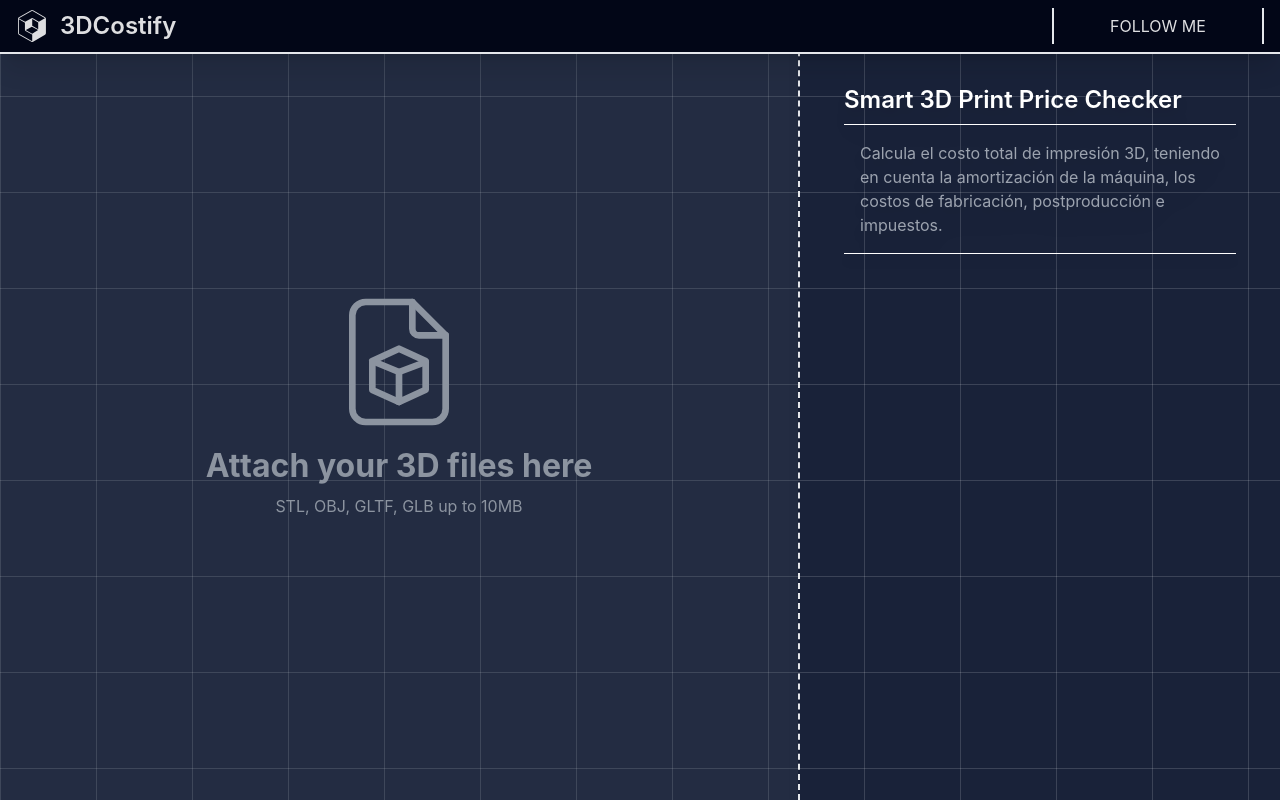
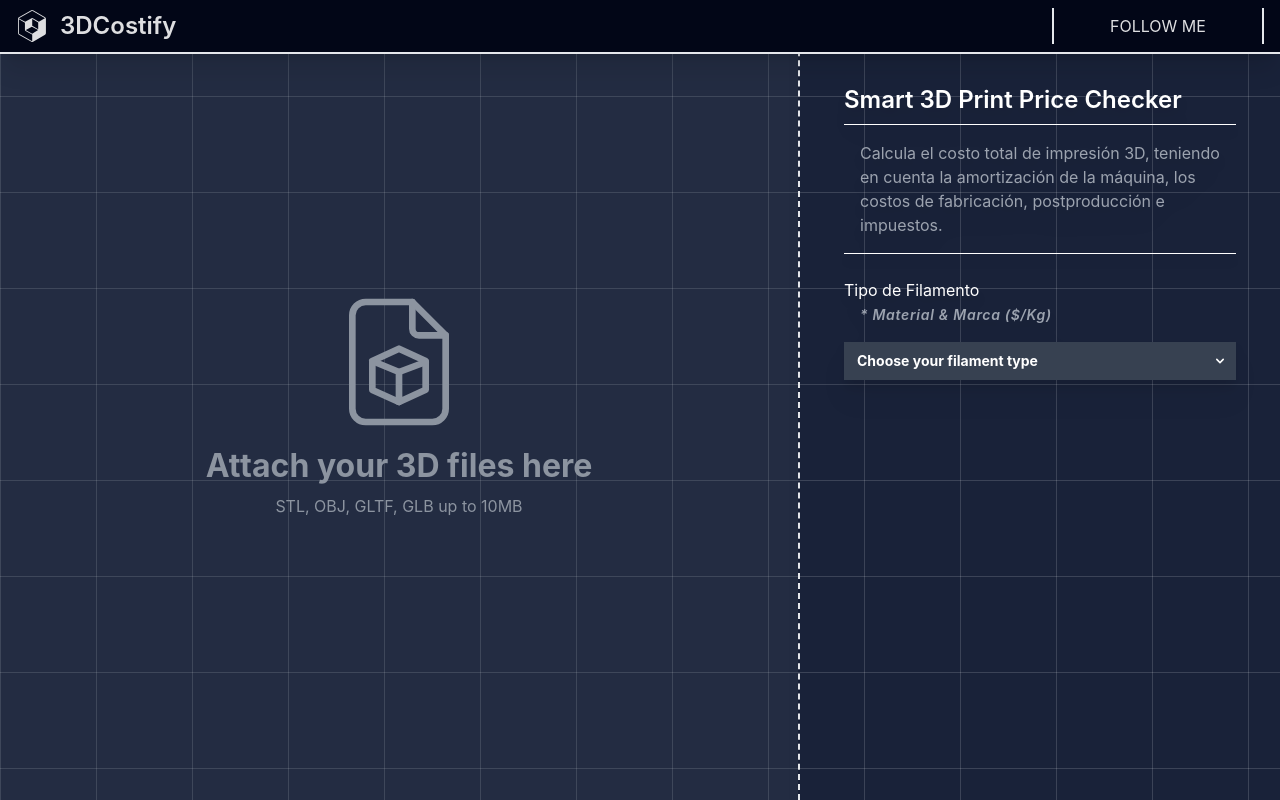
Before and after one commit to PEPAXD/3DPrint-CostCalc, a React (Vite) app: page / in a window 1280 px wide. Built offline with nearby package versions, Linux system fonts and the light colour scheme.

Commit message:
dropdownGroup

```diff
--- a/src/components/calculatorViewer.jsx
+++ b/src/components/calculatorViewer.jsx
@@ -1,4 +1,7 @@
 import React from "react";
+
+//import Component
+import Dropdowns from "./dropdowns";
 
 function calculatorViewer() {
   return (
@@ -20,13 +23,25 @@
 
                   <div className=" text-gray-400 my-4 text-base">
                     <p className="pl-4">
-                    Calcula el costo total de impresión 3D, teniendo en cuenta la amortización de la máquina, los costos de fabricación, postproducción e impuestos.
+                      Calcula el costo total de impresión 3D, teniendo en cuenta
+                      la amortización de la máquina, los costos de fabricación,
+                      postproducción e impuestos.
                     </p>
                   </div>
 
                   <hr className="border-t-1 border-white w-full" />
                   <br />
 
+                  <div class="xl:mt-0 w-full">
+                    <h5>Tipo de Filamento</h5>
+                    <cite className="pl-4 text-sm font-semibold text-gray-400 tracking-wider ">
+                      * Material &amp; Marca ($/Kg)
+                    </cite>
+
+                    <form className="my-4 flex gap-3">
+                      <Dropdowns />
+                    </form>
+                  </div>
                 </div>
               </div>
             </div>
--- /dev/null
+++ b/src/components/dropdowns.jsx
@@ -0,0 +1,60 @@
+import React from "react";
+
+function dropdowns() {
+  return (
+    <>
+      <fieldset className="w-full">
+        <label for="Filamento" className="sr-only">
+          Filamento
+        </label>
+        <div className="relative">
+          <select
+            id="Filamento"
+            name="Filamento"
+            className="appearance-none block w-full bg-none bg-gray-700 border border-transparent py-2 pl-3 pr-10 text-white focus:outline-none focus:ring-white focus:border-white sm:text-sm font-bold text-lg mb-2"
+          >
+
+            <option disabled selected>Choose your filament type</option>
+
+            <optgroup label="GST3D">
+              <option>PLA+ $12000</option>
+              <option>A2</option>
+              <option>A3</option>
+            </optgroup>
+
+            <optgroup label="B">
+              <option>B1</option>
+              <option>B2</option>
+              <option>B3</option>
+            </optgroup>
+
+            <optgroup label="C">
+              <option>C1</option>
+              <option>C2</option>
+              <option>C3</option>
+            </optgroup>
+
+          </select>
+
+          <div className="pointer-events-none absolute inset-y-0 right-0 px-2 flex items-center">
+            <svg
+              className="h-4 w-4 text-white"
+              xmlns="http://www.w3.org/2000/svg"
+              viewBox="0 0 20 20"
+              fill="currentColor"
+              aria-hidden="true"
+            >
+              <path
+                fill-rule="evenodd"
+                d="M5.293 7.293a1 1 0 011.414 0L10 10.586l3.293-3.293a1 1 0 111.414 1.414l-4 4a1 1 0 01-1.414 0l-4-4a1 1 0 010-1.414z"
+                clip-rule="evenodd"
+              />
+            </svg>
+          </div>
+        </div>
+      </fieldset>
+    </>
+  );
+}
+
+export default dropdowns;
```
